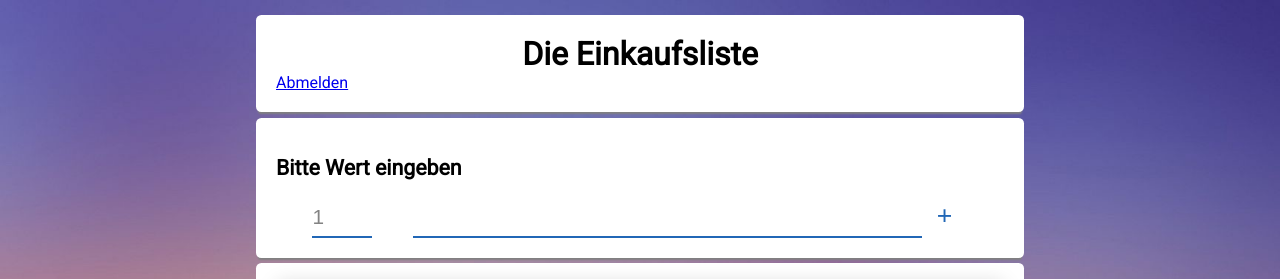
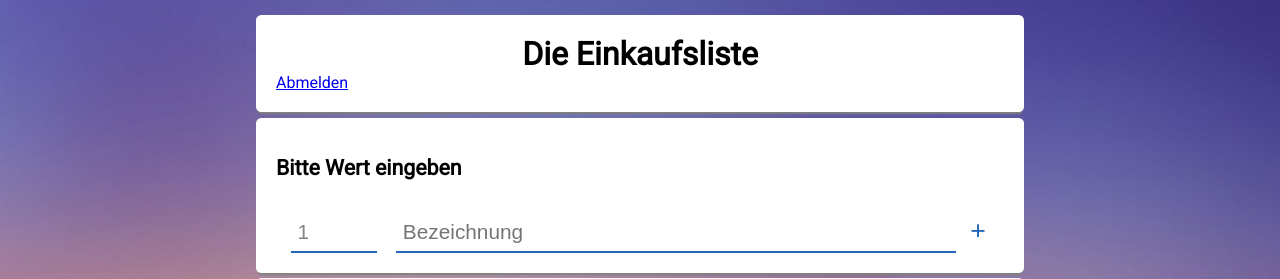
Before and after one commit to DallAlexander/EinkaufsListe, a PHP site: page / in a window 1280 px wide. Shown: the top 279 px of the page. Run offline with PHP 8.4, Linux system fonts and the light colour scheme; a user stored in the database is signed in; data that the repository does not hold is empty.

Commit message:
CSS Anpassungen

```diff
--- a/index.php
+++ b/index.php
@@ -11,12 +11,12 @@ if (!isset($_SESSION["loggedin"]) || $_SESSION["loggedin"] !== true) {
 
 $GLOBALS['servername'] = "localhost";
 $GLOBALS['username'] = "root";
-$GLOBALS['password'] = "";
+$GLOBALS['password'] = "Passwort123!";
 
 if ($_SERVER["REQUEST_METHOD"] == "POST") {
   try {
     //Verbindung zur Datenbank herstellen
-    $conn = new PDO("mysql:host=" . $GLOBALS['servername'] . ";port=3306;dbname=demo", $GLOBALS['username'], $GLOBALS['password']);
+    $conn = new PDO("mysql:host=" . $GLOBALS['servername'] . ";port=3306;dbname=einkaufsliste", $GLOBALS['username'], $GLOBALS['password']);
     $conn->setAttribute(PDO::ATTR_ERRMODE, PDO::ERRMODE_EXCEPTION);
 
     if (isset($_POST['add'])) {
@@ -76,8 +76,8 @@ if ($_SERVER["REQUEST_METHOD"] == "POST") {
   </div>
   <div class="bigElement">
     <h2> Bitte Wert eingeben</h2>
-    <input type="number" id="itemQnty" class="input" min="1" max="99" value="1" placeholder="Anzahl">
-    <input type="text" id="Input1" class="input" maxlength="40">
+    <input type="number" id="itemQnty" class="input inputAnzahl" min="1" max="99" value="1" placeholder="Anzahl">
+    <input type="text" id="Input1" placeholder="Bezeichnung" class="input inputBezeichnung" maxlength="40">
     <button id="btn1" class="btnAdd" onclick="addItem()">+</button>
   </div>
   <div class="bigElement">
@@ -96,7 +96,7 @@ if ($_SERVER["REQUEST_METHOD"] == "POST") {
 
         try {
           //Verbindung zur Datenbank herstellen
-          $conn = new PDO("mysql:host=" . $GLOBALS['servername'] . ";port=3306;dbname=demo", $GLOBALS['username'], $GLOBALS['password']);
+          $conn = new PDO("mysql:host=" . $GLOBALS['servername'] . ";port=3306;dbname=einkaufsliste", $GLOBALS['username'], $GLOBALS['password']);
           // set the PDO error mode to exception
           $conn->setAttribute(PDO::ATTR_ERRMODE, PDO::ERRMODE_EXCEPTION);
 
--- a/stylesheet.css
+++ b/stylesheet.css
@@ -58,19 +58,45 @@ h2{
     background-color: lightgray;
 }
 
-
 .input {
-    width: 70%;
-    margin-left: 5%;
+    display: block;
+    width: auto;
+    margin: 0 auto;
+    margin-top: 2%;
     border: 0;
     border-bottom: 2px solid;
     border-color: rgb(33, 103, 182);
     outline: 0;
     font-size: 1.3rem;
     color: rgb(131, 131, 131);
-    padding: 7px 0;
+    padding: 7px;
     background: transparent;
     transition: border-color 0.2s;
+}
+
+.inputAnzahl{
+    display: inline;
+    width: 10%;
+    margin-right: 2%;
+    margin-left: 2%;
+}
+
+.inputBezeichnung{
+    display: inline;
+    width: 75%;
+}
+
+.btnSubmit{
+    margin: 0 auto;
+    margin-top: 2%;
+    border-radius: 5pt;
+    text-align: center;
+    background-color: rgb(33, 103, 182);
+    padding: 5pt 20pt;
+    border: 0;
+    font-size: 1.3rem;
+    color: aliceblue;
+    display: block;
 }
 
 .btnAdd{
@@ -83,12 +109,13 @@ h2{
     color: rgb(33, 103, 182);
 }
 
+.feedback{
+    text-align: center;
+    color: rgb(192, 112, 128);
+}
+
 .checked {
     text-decoration: line-through;
-}
-
-#itemQnty {
-    width: 60px;
 }
 
 .textItem {
```
Also changed, not shown: Login/login.php (+9 -10 lines), Login/register.php (+9 -11 lines), README.md.
